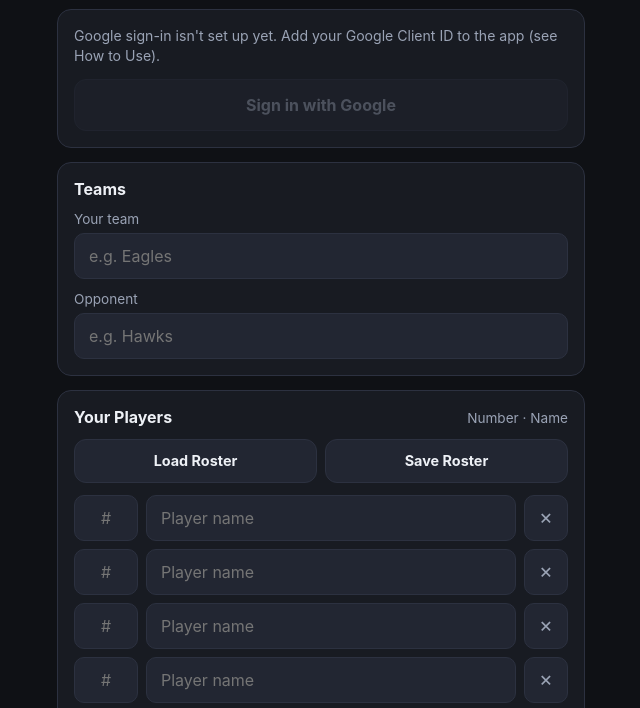
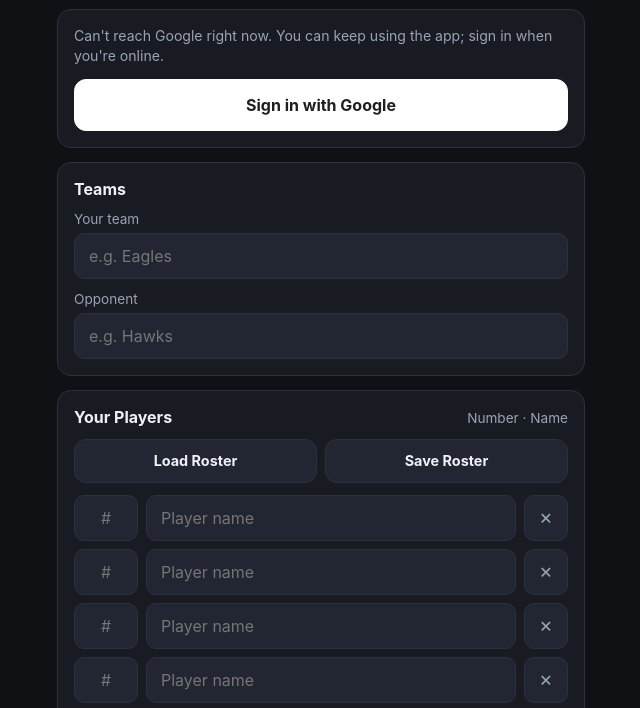
Before and after one commit to Ultrajay-2013/Volleyball-Stats, a plain HTML site: page index.html in a window 1280 px wide. Shown: the part 59-767 px from the top of the page, without its empty margins (319-959 px from the left). Drawn offline with Linux system fonts and the light colour scheme.

Commit message:
Update index.html

```diff
--- a/index.html
+++ b/index.html
@@ -2684,7 +2684,7 @@ function openKeyModal(onSaved) {
 
 // Paste your OAuth 2.0 Web client ID here (Google Cloud Console → APIs & Services →
 // Credentials). Leave it empty to run without sign-in. See google-sync-setup.md.
-const GOOGLE_CLIENT_ID = '';
+const GOOGLE_CLIENT_ID = '980886559324-mnt4hqe8rif6pnbpmi2ot5ir6hmsosr0.apps.googleusercontent.com';
 
 const GIS_SCRIPT_URL = 'https://accounts.google.com/gsi/client';
 const DRIVE_SCOPE = 'https://www.googleapis.com/auth/drive.appdata';
```
